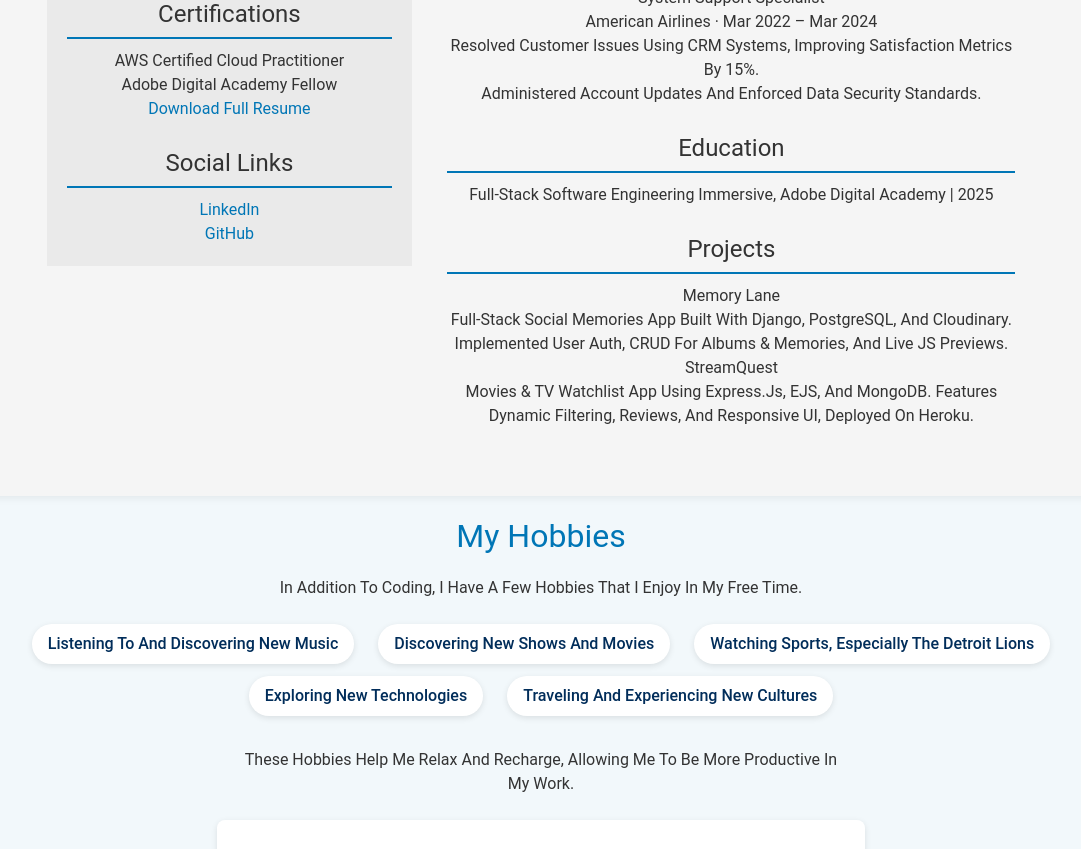
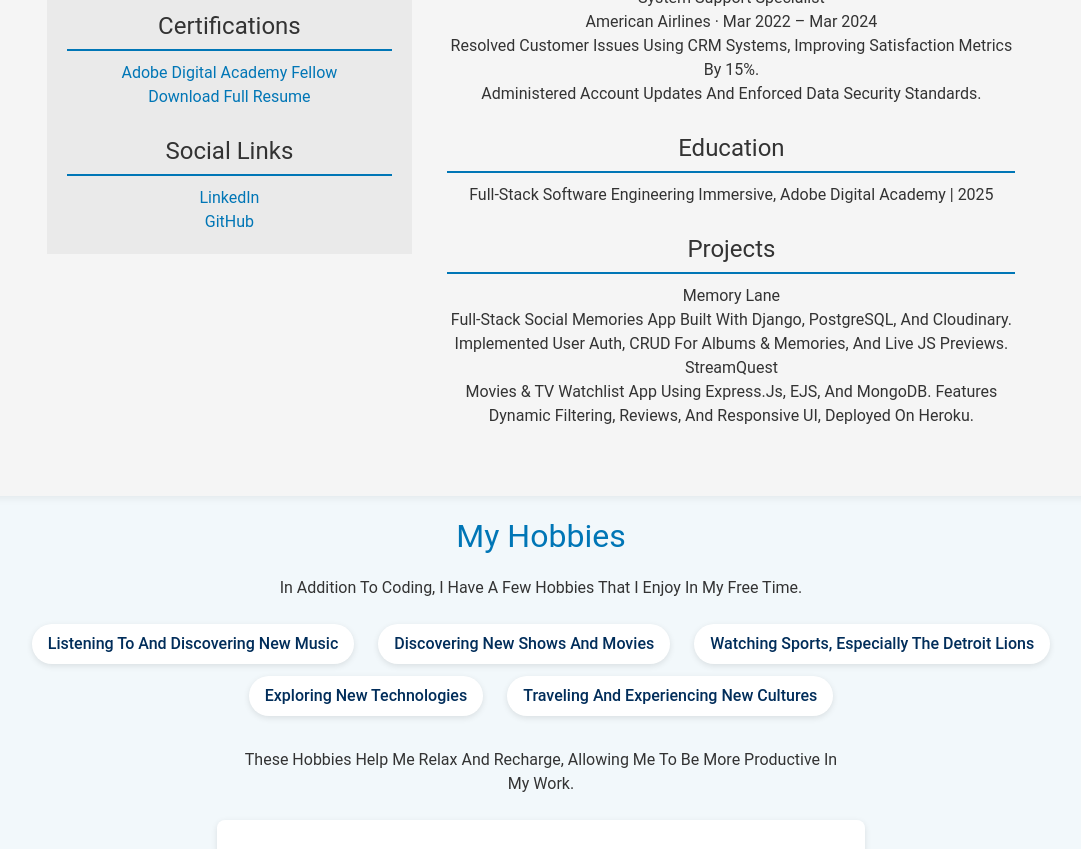
Before and after one commit to gkourouma/Portfolio, a plain HTML site: page index.html in a window 1280 px wide. Shown: the part 3222-4071 px from the top of the page, without its empty margins (99-1180 px from the left). Drawn offline with nearby package versions, Linux system fonts and the light colour scheme.

Commit message:
Update certifications section to link directly to Adobe Digital Academy Fellow certificate

```diff
--- a/index.html
+++ b/index.html
@@ -89,8 +89,7 @@
 
             <h2 class="section-title">Certifications</h2>
             <ul class="certifications">
-              <li><img src="./Media/icons8-aws.svg" alt="">AWS Certified Cloud Practitioner</li>
-              <li><img src="./Media/icons8-adobe.svg" alt="">Adobe Digital Academy Fellow</li>
+              <a href="./Media/Certificate-of-Completion-gkourouma2@icloud.com-1747757494.pdf" class="download" alt="">Adobe Digital Academy Fellow</a>
             </ul>
             <a href="./Media/Gnale Kourouma – Software Engineering – Resume (1).pdf" class="download-resume">Download Full Resume</a>
 
```
